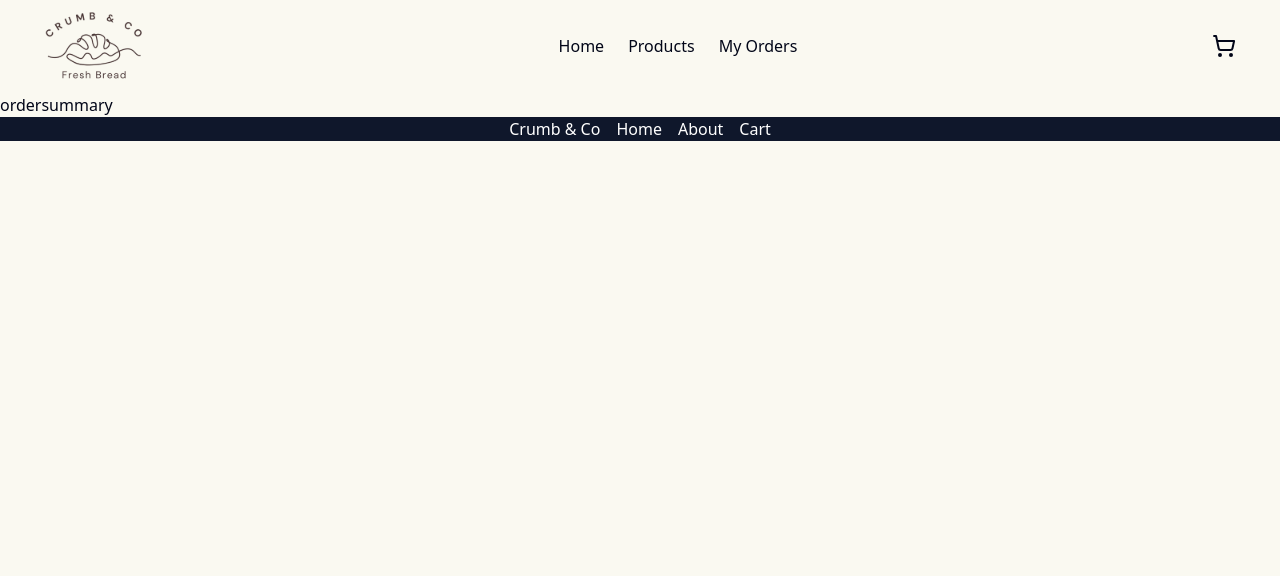
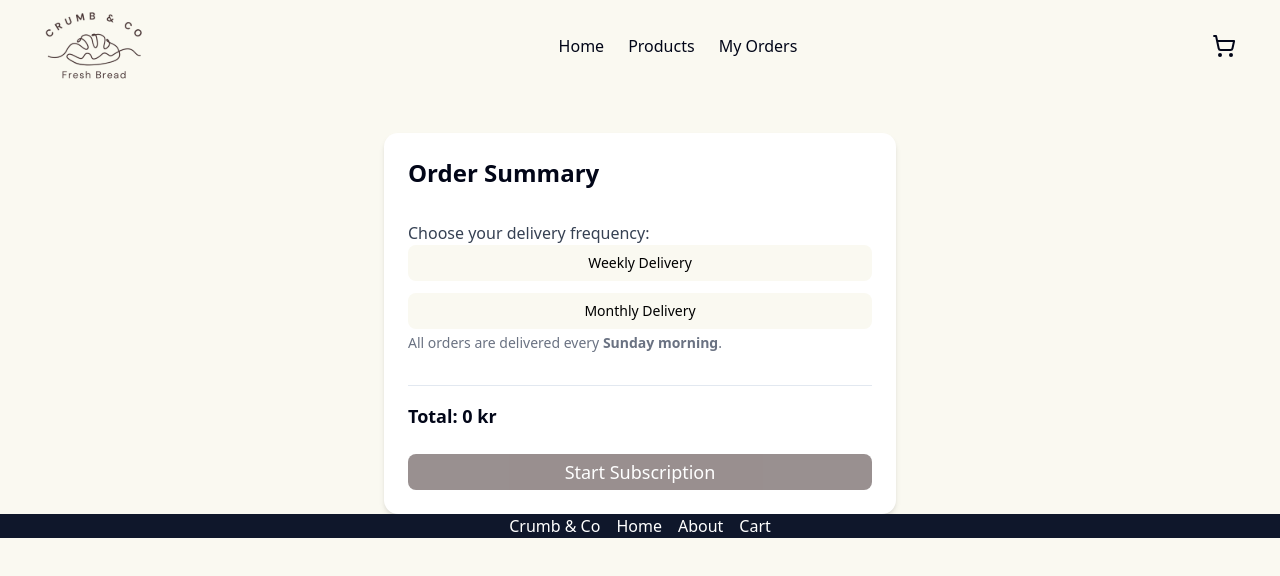
Before and after one commit to Kristin-98/crumb-and-co, a Next.js app: page /order-summary in a window 1280 px wide. Shown: the top 576 px of the page. Built offline with nearby package versions, Linux system fonts and the light colour scheme.

Commit message:
created subscribe component + styling

```diff
--- a/app/globals.css
+++ b/app/globals.css
@@ -51,8 +51,8 @@
   --card-foreground: oklch(0.129 0.042 264.695);
   --popover: oklch(1 0 0);
   --popover-foreground: oklch(0.129 0.042 264.695);
-  --primary: oklch(0.208 0.042 265.755);
-  --primary-foreground: oklch(0.984 0.003 247.858);
+  --primary: #352222;
+  --primary-foreground: #f8fafc;
   --secondary: #C1B6A4;
   --secondary-foreground: oklch(0.208 0.042 265.755);
   --muted: oklch(0.968 0.007 247.896);
--- a/app/order-summary/page.tsx
+++ b/app/order-summary/page.tsx
@@ -1,18 +1,9 @@
-"use client";
-import { useCart } from "@/context/cart-context";
+import Subscribe from "@/components/ui/layout/subscribe";
 
 export default function OrderSummary() {
-  const { cart } = useCart();
   return (
     <>
-      <h3>ordersummary</h3>
-      {cart.items.map((item) => (
-        <div key={item.id}>
-          <span>{item.name}</span>
-          <span>{item.price} kr</span>
-          <span>{item.quantity}</span>
-        </div>
-      ))}
+      <Subscribe />
     </>
   );
 }
--- a/app/products/[id]/page.tsx
+++ b/app/products/[id]/page.tsx
@@ -47,6 +47,7 @@ export default async function ProductPage(props: {
             id: product.id.toString(),
             name: product.name,
             price: product.price,
+            image: product.image_url,
           }}
         />
       </div>
--- a/components/ui/layout/buy-button.tsx
+++ b/components/ui/layout/buy-button.tsx
@@ -20,7 +20,7 @@ export default function BuyButton({ product }: IBuyButton) {
   return (
     <Button
       onClick={handleClick}
-      className="py-2 px-3 bg-accent rounded-3xl text-white hover:bg-accent-foreground"
+      className="py-2 px-3 bg-primary rounded-3xl text-white hover:bg-accent-foreground"
     >
       Add to cart
     </Button>
--- a/components/ui/layout/cart-sidebar.tsx
+++ b/components/ui/layout/cart-sidebar.tsx
@@ -1,5 +1,6 @@
 import { useCart } from "@/context/cart-context";
 import { ChevronRight, Trash2, Wallet, X } from "lucide-react";
+import Image from "next/image";
 import Link from "next/link";
 import { Button } from "../button";
 
@@ -36,6 +37,13 @@ export default function CartSidebar({ isCartOpen, toggleCart }: ICartSideBar) {
               <div key={item.id} className="flex justify-between mb-4">
                 <span>
                   <p>{item.name}</p>
+                  <Image
+                    src={item.image}
+                    alt={item.name}
+                    width={100}
+                    height={100}
+                    style={{ objectFit: "cover" }}
+                  />
                   <p>{item.price} kr</p>
                   <p>{item.quantity} pcs</p>
                 </span>
@@ -57,7 +65,7 @@ export default function CartSidebar({ isCartOpen, toggleCart }: ICartSideBar) {
         </div>
         <div className="flex justify-center">
           <Link href="/order-summary" className="w-2/3 group m-4">
-            <Button className="w-full rounded-3xl text-lg bg-accent hover:bg-accent-foreground">
+            <Button className="w-full rounded-3xl text-lg text-white bg-primary hover:bg-accent-foreground">
               Checkout
               <ChevronRight className="transition-transform duration-300 group-hover:translate-x-3" />
             </Button>
--- a/components/ui/layout/hero.tsx
+++ b/components/ui/layout/hero.tsx
@@ -13,7 +13,7 @@ export default function Hero() {
               Subscribe today and treat yourself to handcrafted bakery boxes
               every month.
             </h1>
-            <Button className="group bg-accent text-white font-light rounded-full py-2 md:px-6 px-4 hover:bg-accent-foreground">
+            <Button className="group bg-primary text-white font-light rounded-full py-2 md:px-6 px-4 hover:bg-accent-foreground">
               Join our monthly subscription.
               <ChevronRight className="transition-transform duration-300 group-hover:translate-x-2" />
             </Button>
--- a/components/ui/layout/navbar.tsx
+++ b/components/ui/layout/navbar.tsx
@@ -48,7 +48,7 @@ export function Navbar() {
           <ShoppingCart />
           {totalItems > 0 && (
             <span
-              className="absolute top-7 right-1 bg-accent text-white text-xs rounded-full w-5 h-5 flex items-center justify-center"
+              className="absolute top-7 right-1 bg-primary text-white text-xs rounded-full w-5 h-5 flex items-center justify-center"
               aria-label={`${totalItems} items in cart`}
             >
               {totalItems}
--- /dev/null
+++ b/components/ui/layout/subscribe.tsx
@@ -0,0 +1,82 @@
+"use client";
+
+import { useCart } from "@/context/cart-context";
+import Image from "next/image";
+import { useState } from "react";
+import { Button } from "../button";
+
+export default function Subscribe() {
+  const { cart } = useCart();
+  const [frequency, setFrequency] = useState<"weekly" | "monthly" | null>(null);
+
+  const total = cart.items.reduce(
+    (sum, item) => sum + item.price * item.quantity,
+    0
+  );
+
+  return (
+    <div className="max-w-lg mx-auto mt-10 bg-white p-6 rounded-xl shadow-md space-y-6">
+      <h3 className="text-2xl font-semibold">Order Summary</h3>
+
+      <div className="space-y-4">
+        {cart.items.map((item) => (
+          <div key={item.id} className="flex items-center gap-4 border-b pb-4">
+            <Image
+              src={item.image}
+              alt={item.name}
+              width={80}
+              height={80}
+              className="rounded-lg object-cover"
+            />
+
+            <div className="flex-1">
+              <p className="font-semibold">{item.name}</p>
+              <p className="text-gray-600">{item.price} kr</p>
+              <p className="text-sm text-gray-500">Qty: {item.quantity}</p>
+            </div>
+          </div>
+        ))}
+      </div>
+
+      <div className="py-2">
+        <p className="text-gray-700 font-medium">
+          Choose your delivery frequency:
+        </p>
+
+        <div className="flex flex-col gap-3">
+          <Button
+            variant={frequency === "weekly" ? "outline" : "default"}
+            onClick={() => setFrequency("weekly")}
+            className={`text-black ${
+              frequency === "weekly" ? "bg-primary text-white" : "bg-background"
+            }`}
+          >
+            Weekly Delivery
+          </Button>
+
+          <Button
+            variant={frequency === "monthly" ? "outline" : "default"}
+            onClick={() => setFrequency("monthly")}
+            className={`text-black ${
+              frequency === "monthly" ? "bg-primary text-white" : "bg-background"
+            }`}
+          >
+            Monthly Delivery
+          </Button>
+        </div>
+
+        <p className="text-sm text-gray-500 mt-1">
+          All orders are delivered every <strong>Sunday morning</strong>.
+        </p>
+      </div>
+
+      <div className="border-t pt-4">
+        <p className="text-lg font-semibold">Total: {total} kr</p>
+      </div>
+
+      <Button disabled={!frequency} className="w-full py-3 text-lg text-white">
+        Start Subscription
+      </Button>
+    </div>
+  );
+}
--- a/context/cart-context.tsx
+++ b/context/cart-context.tsx
@@ -7,6 +7,7 @@ export interface ICartItem {
   name: string;
   price: number;
   quantity: number;
+  image: string;
 }
 
 export interface ICartState {
```
